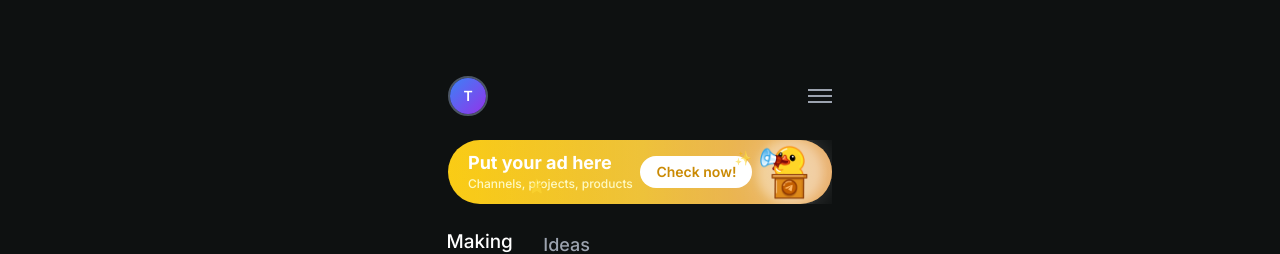
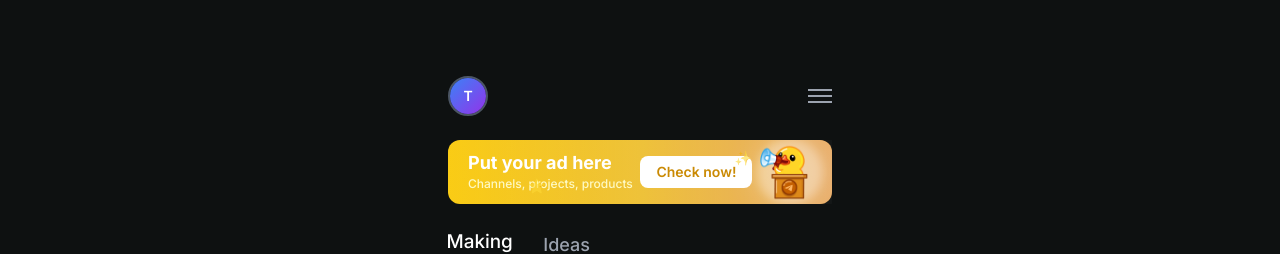
Before and after one commit to YUST777/CollectibleKIT, a Next.js app in the folder webapp-nextjs/: page / in a window 1280 px wide. Both pictures are taken after a click on the button 640 px from the left and 312 px from the top of the page. Shown: the top 254 px of the page. Built offline with nearby package versions, Linux system fonts and the light colour scheme.

Commit message:
🔧 Fix banner shape - make it slim horizontal rectangle
- Changed from rounded-full (capsule) to rounded-xl (rectangle)
- Maintains slim height (h-16) but proper horizontal shape
- Updated overlay and button to match new shape
- Better proportions for horizontal layout

```diff
--- a/webapp-nextjs/src/components/AdsBanner.tsx
+++ b/webapp-nextjs/src/components/AdsBanner.tsx
@@ -12,10 +12,10 @@ export const AdsBanner: React.FC = () => {
       className="mb-3 mx-4 relative overflow-hidden cursor-pointer transition-transform hover:scale-[1.02] active:scale-[0.98]"
       onClick={handleAdClick}
     >
-      {/* Golden gradient background - slim design */}
-      <div className="bg-gradient-to-r from-yellow-400 via-yellow-500 to-amber-600 p-3 rounded-full relative h-16">
+      {/* Golden gradient background - slim horizontal design */}
+      <div className="bg-gradient-to-r from-yellow-400 via-yellow-500 to-amber-600 p-3 rounded-xl relative h-16">
         {/* White light effect overlay */}
-        <div className="absolute inset-0 bg-gradient-to-r from-transparent via-white/20 to-white/40 rounded-full"></div>
+        <div className="absolute inset-0 bg-gradient-to-r from-transparent via-white/20 to-white/40 rounded-xl"></div>
 
         {/* Content container */}
         <div className="relative flex items-center justify-between h-full">
@@ -30,7 +30,7 @@ export const AdsBanner: React.FC = () => {
           </div>
 
           {/* Middle - Check now button */}
-          <button className="bg-white text-yellow-600 px-4 py-1.5 rounded-full font-semibold text-sm hover:bg-yellow-50 transition-colors">
+          <button className="bg-white text-yellow-600 px-4 py-1.5 rounded-lg font-semibold text-sm hover:bg-yellow-50 transition-colors">
             Check now!
           </button>
 
```
